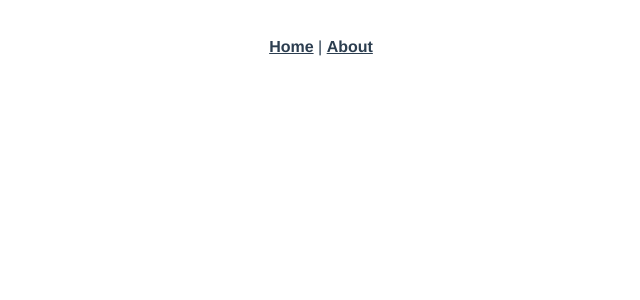
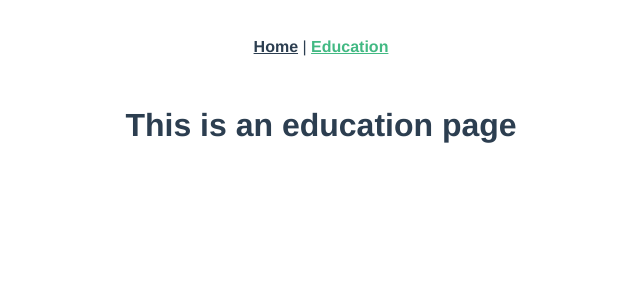
Before and after one commit to estevegf/vue, a Vue app: page /education in a window 1280 px wide. Shown: the top 300 px of the page, without its empty margins (319-959 px from the left). Built offline with nearby package versions, Linux system fonts and the light colour scheme.

Commit message:
Add CHANGELOG

```diff
--- a/src/App.vue
+++ b/src/App.vue
@@ -1,8 +1,8 @@
 <template>
   <div id="app">
     <div id="nav">
-      <router-link to="/">Home</router-link> |
-      <router-link to="/about">About</router-link>
+      <router-link :to="{ name: 'home' }">Home</router-link> |
+      <router-link :to="{ name: 'education' }">Education</router-link>
     </div>
     <router-view />
   </div>
--- a/src/router.js
+++ b/src/router.js
@@ -14,13 +14,13 @@ export default new Router({
       component: Home
     },
     {
-      path: "/about",
-      name: "about",
+      path: "/education",
+      name: "education",
       // route level code-splitting
-      // this generates a separate chunk (about.[hash].js) for this route
+      // this generates a separate chunk (education.[hash].js) for this route
       // which is lazy-loaded when the route is visited.
       component: () =>
-        import(/* webpackChunkName: "about" */ "./views/About.vue")
+        import(/* webpackChunkName: "education" */ "./views/Education.vue")
     }
   ]
 });
--- a/src/views/About.vue
+++ /dev/null
@@ -1,5 +0,0 @@
-<template>
-  <div class="about">
-    <h1>This is an about page</h1>
-  </div>
-</template>
--- /dev/null
+++ b/src/views/Education.vue
@@ -0,0 +1,5 @@
+<template>
+  <div class="education">
+    <h1>This is an education page</h1>
+  </div>
+</template>
```
Also changed, not shown: 1 other file (tests, documents, lock files or other folders).
